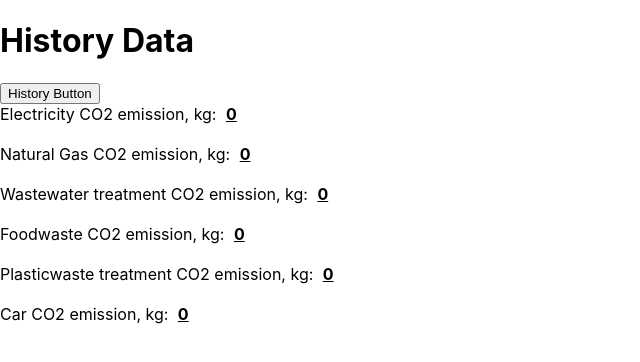
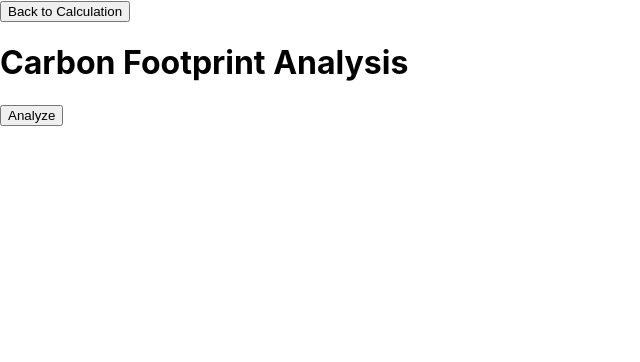
Before and after one commit to Cody2022/alterCarbon-client, a React (Create React App) app: page /history in a window 1280 px wide. Shown: the top 362 px of the page, without its empty margins (0-640 px from the left). Built offline with nearby package versions, Linux system fonts and the light colour scheme.

Commit message:
Cody_Uodated save record and analysis function

```diff
--- a/src/components/Calculation/Calculation.js
+++ b/src/components/Calculation/Calculation.js
@@ -1,7 +1,7 @@
 import React, {useState} from 'react';
 import { useNavigate } from "react-router-dom";
-import './Calculation.css'
-// { History } from "../History/History";
+import './Calculation.css';
+
 
 const Calculation=()=>{
     const [electricity, setElectricity]=useState(0);
@@ -10,8 +10,7 @@ const Calculation=()=>{
     const [food, setFood]=useState(0);
     const [car, setCar]=useState(0);
     const [plastic, setPlastic]=useState(0);
-    const [carbon, setCarbon]=useState(0);
-    // const {electricityco2e,gasco2e,waterco2e,foodco2e,plasticco2e,carco2e}=carbonEmission;
+    const [carbon, setCarbon]=useState();
     const [carbonEmission, setCarbonEmission]=useState({
         electricityco2e :0,
         gasco2e:0,
@@ -20,7 +19,8 @@ const Calculation=()=>{
         plasticco2e:0,
         carco2e:0
     });
-
+    const [showSaveButton, setShowSaveButton]=useState(false);
+    const [showSaveStatus, setShowSaveStatus]=useState(false);
 
    const fetchCarbon = async (carbonSources) => {
       const response = await fetch("/api/carbon", {
@@ -41,14 +41,13 @@ const Calculation=()=>{
         water,
         food,
         plastic,
-        car
+        car,
       });
-      console.log("CarbonEmission is", (carbonEmission))
       const {electricityco2e,gasco2e,waterco2e,foodco2e,plasticco2e,carco2e}=carbonEmission;
       let totalcarbon=Number((electricityco2e+gasco2e+waterco2e+foodco2e+plasticco2e+carco2e).toFixed(2));
       setCarbonEmission(carbonEmission);
-      setCarbon (totalcarbon)
-      ;
+      setCarbon (totalcarbon);
+      setShowSaveButton(true);
     }
     const navigate=useNavigate();
     const handleLogout=()=>{
@@ -56,8 +55,43 @@ const Calculation=()=>{
         navigate('/')
     }
 
-    const handleHistory=()=>{
-        navigate('/history')
+    const handleHistory=()=>{navigate('/history')}
+
+    const postRecord = async (userRecord) => {
+        const response = await fetch("/api/save", {
+          method: "POST",
+          headers: {
+            "Content-Type": "application/json",
+          },
+          body: JSON.stringify(userRecord),
+        });
+        if (response.status===200) {
+            setShowSaveStatus(true)
+            return response.json();
+        }
+      };
+
+    const handleSaveResult=async (e)=>{
+        e.preventDefault();
+        const tokenString = sessionStorage.getItem("token");
+        const tokenObject = JSON.parse(tokenString);
+        const {status, id}=tokenObject;
+
+        if (status==="successful"){
+            //get carbon emission data and save
+            const date=(new Date()).toLocaleString();
+            const electricity=carbonEmission.electricityco2e;
+            const naturalGas=carbonEmission.gasco2e;
+            const carMiles=carbonEmission.carco2e;
+            const plasticWaste=carbonEmission.plasticco2e;
+            const water=carbonEmission.waterco2e;
+            const food=carbonEmission.foodco2e;
+            const totalCarbon=carbon;
+            const record={date,electricity,naturalGas,carMiles,plasticWaste,water,food,totalCarbon}
+            const userName=id;
+
+            const recordSaved=await postRecord({userName, record});
+        }
     }
 
     return(
@@ -66,17 +100,14 @@ const Calculation=()=>{
                <button>Logout</button>
            </div>
            <div className="historyButton" onClick={handleHistory}>
-               <button>History</button>
+               <button>Data Analysis</button>
            </div>
-
-
           <h1 style={{textAlign:"center"}}>Carbon footprint calculation</h1>
              <div className="center">
                 <form className="carbonSources-form" style={{dispaly:"flex"}} onSubmit={handleSubmit}>
                   <label>Electricity, kWh: </label> <br/>
                         <input type="text" name="Electricity" value={electricity} style={{textAlign: "center"}} onChange={e => setElectricity(e.target.value)}/><br/>
                         <label>Electricity CO2 emission, kg: </label> <span style={{margin:5, textDecoration:"underline",fontWeight:"bold"}}>{carbonEmission.electricityco2e}</span><br/><br/>
-
                     <label>Natural gas, GJ: </label><br/>
                         <input type="text" name="nGas" value={nGas} style={{textAlign: "center"}} onChange={e => setNGas(e.target.value)}/><br/>
                         <label>Natural gas CO2 emission, kg: </label> <span style={{textDecoration:"underline",fontWeight:"bold"}}>{carbonEmission.gasco2e}</span><br/><br/>
@@ -94,18 +125,16 @@ const Calculation=()=>{
                         <label>Car CO2 emission, kg: </label> <span style={{margin:5, textDecoration:"underline",fontWeight:"bold"}}>{carbonEmission.carco2e}</span><br/>
                     <div>
                         <br/>
-                        <button type="submit" style={{color:"black",fontWeight:"bold",backgroundColor:"#ffef00"}}>Calculate</button>
+                        <button type="submit">Calculate</button><span>    </span>
+                        {showSaveButton &&  <button onClick={handleSaveResult}>Save</button>}
                     </div>
-                    <div>
-                        <label>Total CO2 equivalent, kg: </label><span style={{textDecoration:"underline",fontWeight:"bold"}} >{carbon}</span>
-                     </div>
+                     {carbon && (<label>Total CO2 equivalent, kg: {carbon}</label>)}
                      <br/>
                 </form>
+                {showSaveStatus &&<p>Record has been saved successfully!</p>}
             </div>
-
         </div>
       );
-
 }
 
 export default Calculation;
--- a/src/components/History/History.js
+++ b/src/components/History/History.js
@@ -1,13 +1,10 @@
 import { useState } from "react";
+import HistoryData from "./HistoryData";
+import { useNavigate } from "react-router-dom";
 
 const History = () => {
-  const [electricity, setElectricity] = useState(0);
-  const [nGas, setNGas] = useState(0);
-  const [water, setWater] = useState(0);
-  const [food, setFood] = useState(0);
-  const [car, setCar] = useState(0);
-  const [plastic, setPlastic] = useState(0);
-  const [carbon, setCarbon] = useState(0);
+  const [userData,setUserData]=useState();
+  const navigate=useNavigate();
 
   const fetchHistoryData = async (user) => {
     const response = await fetch("/api/history", {
@@ -28,27 +25,22 @@ const History = () => {
 
         if (status==="successful"){
             const historyData = await fetchHistoryData({ user: id });
-            setElectricity(historyData.electricity);
-            setNGas(historyData.naturalGas);
-            setCar(historyData.carMiles);
-            setPlastic(historyData.plasticWaste);
-            setWater(historyData.water);
-            setFood(historyData.food);
+            setUserData(historyData);
         }
     };
 
   return (
     <div className="history-wrapper">
-      <h1> History Data</h1>
-      <div className="historyButton" onClick={handleFetch}>
-        <button>History Button</button>
-      </div>
-      <label>Electricity CO2 emission, kg: </label> <span style={{margin:5, textDecoration:"underline",fontWeight:"bold"}}>{electricity}</span><br/><br/>
-      <label>Natural Gas CO2 emission, kg: </label> <span style={{margin:5, textDecoration:"underline",fontWeight:"bold"}}>{nGas}</span><br/><br/>
-      <label>Wastewater treatment CO2 emission, kg: </label> <span style={{margin:5, textDecoration:"underline",fontWeight:"bold"}}>{water}</span><br/><br/>
-      <label>Foodwaste CO2 emission, kg: </label> <span style={{margin:5, textDecoration:"underline",fontWeight:"bold"}}>{food}</span><br/><br/>
-      <label>Plasticwaste treatment CO2 emission, kg: </label> <span style={{margin:5, textDecoration:"underline",fontWeight:"bold"}}>{plastic}</span><br/><br/>
-      <label>Car CO2 emission, kg: </label> <span style={{margin:5, textDecoration:"underline",fontWeight:"bold"}}>{car}</span><br/><br/>
+        <div className="backtoCalculationButton">
+          <button onClick={()=> navigate("/login")}>Back to Calculation</button>
+        </div>
+
+      <h1>Carbon Footprint Analysis</h1>
+        <div className="historyButton" onClick={handleFetch}>
+          <button>Analyze</button>
+        </div>
+
+      {userData && <HistoryData userData={userData}/>}
     </div>
   );
 };
--- /dev/null
+++ b/src/components/History/HistoryData.js
@@ -0,0 +1,38 @@
+import React from 'react'
+
+const HistoryData = (props) => {
+    const records=props.userData;
+   console.log("records is:", records)
+  return (
+      <div>
+        <h2>Carbon Emission and Offset:</h2>
+        <ul>
+          {(records.length>0)? (
+              records.map((record)=>{
+                 return (
+                    <div>
+                    <p>Carbon footprint record at {record.date}:</p>
+                    <li>Electricity CO2 emission, kg: {record.electricity}</li>
+                    <li>Natural Gas CO2 emission, kg: {record.naturalGas}</li>
+                    <li>Wastewater treatment CO2 emission, kg: {record.water}</li>
+                    <li>Foodwaste treatmet CO2 emission, kg: {record.food}</li>
+                    <li>Plasticwaste treatment CO2 emission, kg: {record.plasticWaste}</li>
+                    <li>Car CO2 emission, kg: {record.carMiles}</li>
+                    <li>Total CO2 emission, kg: {record.totalCarbon}</li>
+                    <li>Total CO2 emission is equivalent to carbon sequestered by:<br/>
+                        <span style={{color:"green", fontWeight:"bold",textDecoration:"underline"}}>{Math.ceil (record.totalCarbon/60)} </span>
+                        <span>tree seedlings grown for 10 years </span>
+                        <a href="https://www.epa.gov/energy/greenhouse-gases-equivalencies-calculator-calculations-and-references#seedlings">(more information)</a>
+                    </li>
+                    </div>
+                )
+                })
+            ): (<p>No record found</p>)
+          }
+       </ul>
+    </div>
+
+  )
+}
+
+export default HistoryData
--- a/src/components/Signup/Signup.js
+++ b/src/components/Signup/Signup.js
@@ -26,15 +26,15 @@ const Signup = (props) => {
 
   };
   const navigate=useNavigate();
-    const handleHome=()=>{
+    const handleButton=()=>{
         sessionStorage.clear();
-        navigate('/')
+        navigate('/login')
     }
 
   return (
     <div className="signup-wrapper">
-      <div className="homeButton" onClick={handleHome}>
-               <button>Home</button>
+      <div className="backtoLoginButton" onClick={handleButton}>
+               <button>Log In</button>
            </div>
       <h1>Please Signup</h1>
       <form className="signup-form" onSubmit={handleSubmit}>
```
